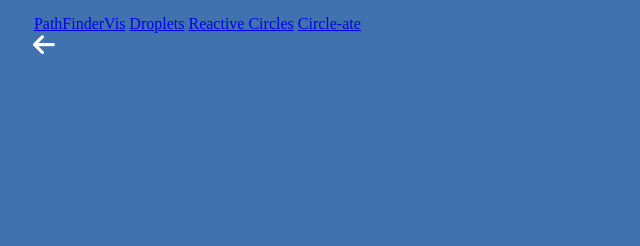
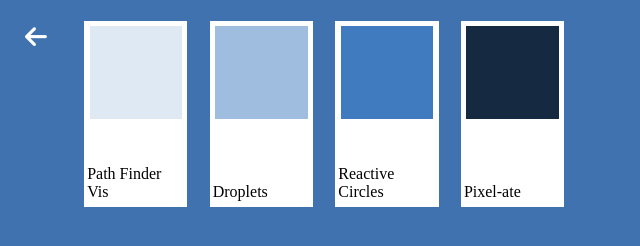
Before and after one commit to rkdvlfah1018/Portfolio, a plain HTML site: page projects.html in a window 1280 px wide. Shown: the whole page, without its empty margins (0-640 px from the left). Drawn offline with nearby package versions, Linux system fonts and the light colour scheme.

Commit message:
add styles to individual project

```diff
--- a/css/projects.css
+++ b/css/projects.css
@@ -1,12 +1,73 @@
 body{
     background-color: #3F72AF;
+    height: 100vh;
+    width: 100%;
+    display: inline-block;
+    overflow: hidden;
 }
 
 .toProjects{
     z-index: 10;
-    position:relative;
+    position:absolute;
     top: 25px;
     left: 25px;
     color: white;
     font-size: 25px;
 }
+
+.projectAnchor{
+    display: inline-block;
+    width: 8%;
+    height: 22.5%;
+    margin-left: 1%;
+    margin-right: 1%;
+    color: black;
+}
+
+.project{
+    display: inline-block;
+    width: 100%;
+    height: 100%;
+    background-color: white;
+    border-style: solid;
+    border-color: white;
+    position: relative;
+}
+
+.collection{
+    height: 100%;
+    margin-left: 5%;
+    margin-top: 1%;
+}
+
+.colorBlock{
+    width: 95%;
+    padding-top: 95%;
+    margin: 2.5% 2.5% 0% 2.5%;
+    background-color: #3F72AF;
+}
+
+.Title{
+    position: absolute;
+    bottom: 0;
+    left: 0;
+    margin-bottom: 2.5%;
+}
+
+
+/*
+#block1{
+    background-color: rgb(242, 231, 218);
+}
+
+#block2{
+    background-color: rgb(228, 206, 180);
+}
+
+#block3{
+    background-color: rgb(214, 182, 143);
+}
+
+#block4{
+    background-color: rgb(201, 157, 105);
+} */
--- a/projects.html
+++ b/projects.html
@@ -9,10 +9,42 @@
 </head>
 <body>
     <a href="./index.html"><i class="fa-solid fa-arrow-left toProjects"></i></a>
-    <a href="Projects/pathFinderVis/pathFinderVis.html">PathFinderVis</a>
-    <a href="Projects/droplets/droplets.html">Droplets</a>
-    <a href="Projects/reactiveCircles/reactiveCircles.html">Reactive Circles</a>
-    <a href="Projects/circleAte/circleAte.html">Circle-ate</a>
+    <div class="collection">
+        <a href="Projects/pathFinderVis/pathFinderVis.html" class="projectAnchor">
+            <div class="project">
+                <div class="colorBlock" id="block1"></div>
+                <div class="caption">
+                    <p class="Title">Path Finder Vis</p>
+                </div>
+            </div>
+        </a>
+        <a href="Projects/droplets/droplets.html" class="projectAnchor">
+            <div class="project">
+                <div class="colorBlock" id="block2"></div>
+                <div class="caption">
+                    <p class="Title">Droplets</p>
+                </div>
+            </div>
+        </a>
+        <a href="Projects/reactiveCircles/reactiveCircles.html" class="projectAnchor">
+            <div class="project">
+                <div class="colorBlock" id="block3"></div>
+                <div class="caption">
+                    <p class="Title">Reactive Circles</p>
+                </div>
+            </div>
+        </a>
+        <a href="Projects/circleAte/circleAte.html" class="projectAnchor">
+            <div class="project">
+                <div class="colorBlock" id="block4"></div>
+                <div class="caption">
+                    <p class="Title">Pixel-ate</p>
+                </div>
+            </div>
+        </a>
+    </div>
     <script src="https://kit.fontawesome.com/09fc7050ae.js" crossorigin="anonymous"></script>
+    <script src="https://code.jquery.com/jquery-3.6.0.js" integrity="sha256-H+K7U5CnXl1h5ywQfKtSj8PCmoN9aaq30gDh27Xc0jk=" crossorigin="anonymous"></script>
+    <script src="projects.js" charset="utf-8"></script>
 </body>
 </html>
--- /dev/null
+++ b/projects.js
@@ -0,0 +1,13 @@
+let colorBlocks = $(".colorBlock");
+
+let hsl = "";
+let hslThird = 100;
+
+const length = colorBlocks.length;
+const step = 50 / (length + 2);
+
+for (let i = 0; i < length; i++){
+    hslThird -= step * (i + 1);
+    hsl = "hsl(212, 50%, " + hslThird + "%)";
+    colorBlocks[i].style.backgroundColor = hsl;
+}
```
